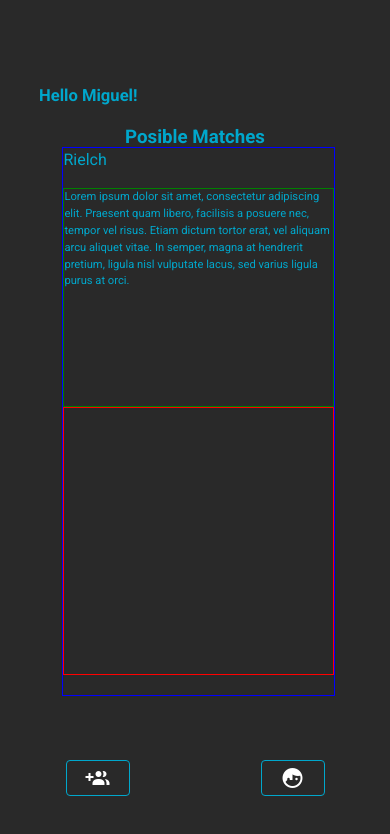
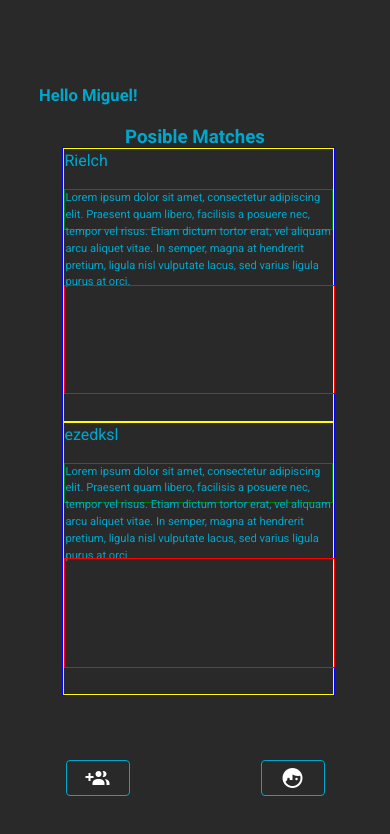
Before and after one commit to Miguel22247/MatchGame, a Vue app: page /home in a window 390 px wide. Shown: the top 834 px of the page. Built offline with nearby package versions, Linux system fonts and the light colour scheme.

Commit message:
add improvements and other fixes

```diff
--- a/src/views/Homepage.vue
+++ b/src/views/Homepage.vue
@@ -13,11 +13,21 @@
 			<div class="display-info">
 				<h3 class="text-matches">Posible Matches</h3>
 				<div class="match-info">
-					<p class='nickname'>Rielch</p>
-					<div class="bio">
-						<p>Lorem ipsum dolor sit amet, consectetur adipiscing elit. Praesent quam libero, facilisis a posuere nec, tempor vel risus. Etiam dictum tortor erat, vel aliquam arcu aliquet vitae. In semper, magna at hendrerit pretium, ligula nisl vulputate lacus, sed varius ligula purus at orci.</p>
+					<div class="match-1">
+						<p class='nickname'>Rielch</p>
+						<div class="bio">
+							<p>Lorem ipsum dolor sit amet, consectetur adipiscing elit. Praesent quam libero, facilisis a posuere nec, tempor vel risus. Etiam dictum tortor erat, vel aliquam arcu aliquet vitae. In semper, magna at hendrerit pretium, ligula nisl vulputate lacus, sed varius ligula purus at orci.</p>
+						</div>
+						<div class="games-1">
+						</div>
 					</div>
-					<div class="games">
+					<div class="match-2">
+						<p class='nickname'>ezedksl</p>
+						<div class="bio">
+							<p>Lorem ipsum dolor sit amet, consectetur adipiscing elit. Praesent quam libero, facilisis a posuere nec, tempor vel risus. Etiam dictum tortor erat, vel aliquam arcu aliquet vitae. In semper, magna at hendrerit pretium, ligula nisl vulputate lacus, sed varius ligula purus at orci.</p>
+						</div>
+						<div class="games-2">
+						</div>
 					</div>
 				</div>
 			</div>
@@ -104,7 +114,7 @@
 		text-align: left;
 	}
 
-	.games {
+	.games-1 {
 		border: 1px solid red;
 		width: 100%;
 		height: 49%;
@@ -158,13 +168,23 @@
 		margin: 1%;
 	}
 
+	.match-1 {
+		height: 50%;
+		border: 1px solid yellow;
+	}
+
+	.match-2 {
+		height: 50%;
+		border: 1px solid yellow;
+	}
+
 	.nickname {
 		color: #00A7CC;
 	}
 
 	.bio {
 		width: 100%;
-		height: 40%;
+		height: 15%;
 		position: relative;
 		font-size: 70%;
 		color: #00A7CC;
@@ -172,10 +192,20 @@
 		border: 1px solid green;
 	}
 
-	.games {
+	.games-1 {
 		border: 1px solid red;
 		width: 100%;
-		height: 49%;
+		height: 20%;
+		position: absolute;
+		top: 25%;
+	}
+
+	.games-2 {
+		border: 1px solid red;
+		width: 100%;
+		height: 20%;
+		position: absolute;
+		top: 75%;
 	}
 
 	.text-matches {
@@ -185,5 +215,15 @@
 		left: 50%;
 		transform: translate(-50%, -15%);
 	}
+
+	.match-info-1 {
+		border: 1px solid blue;
+		width: 70%;
+		height: 65%;
+		position: fixed;
+		top: 50%;
+		left: 15%;
+		margin: 1%;
+	}
 }
 </style>
```
